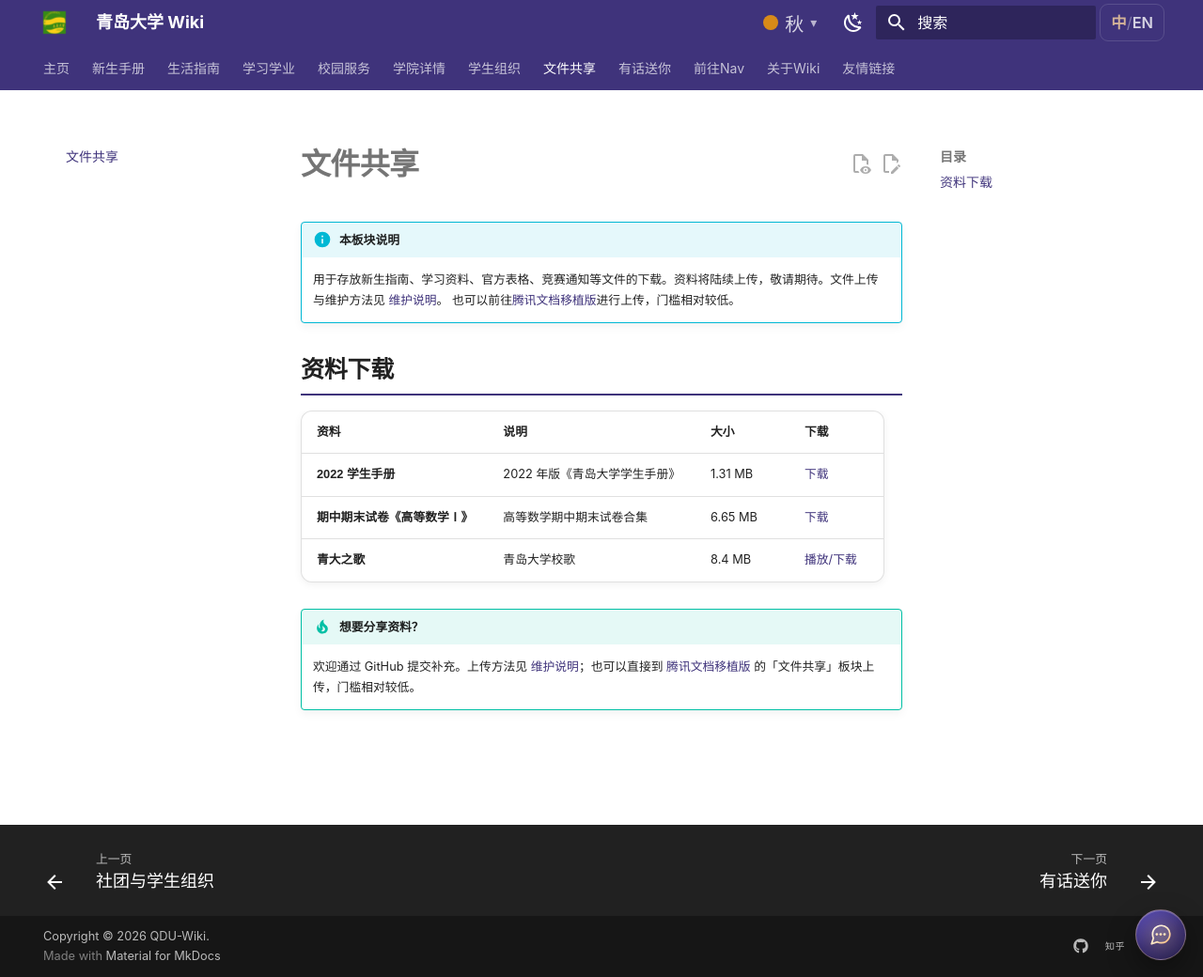
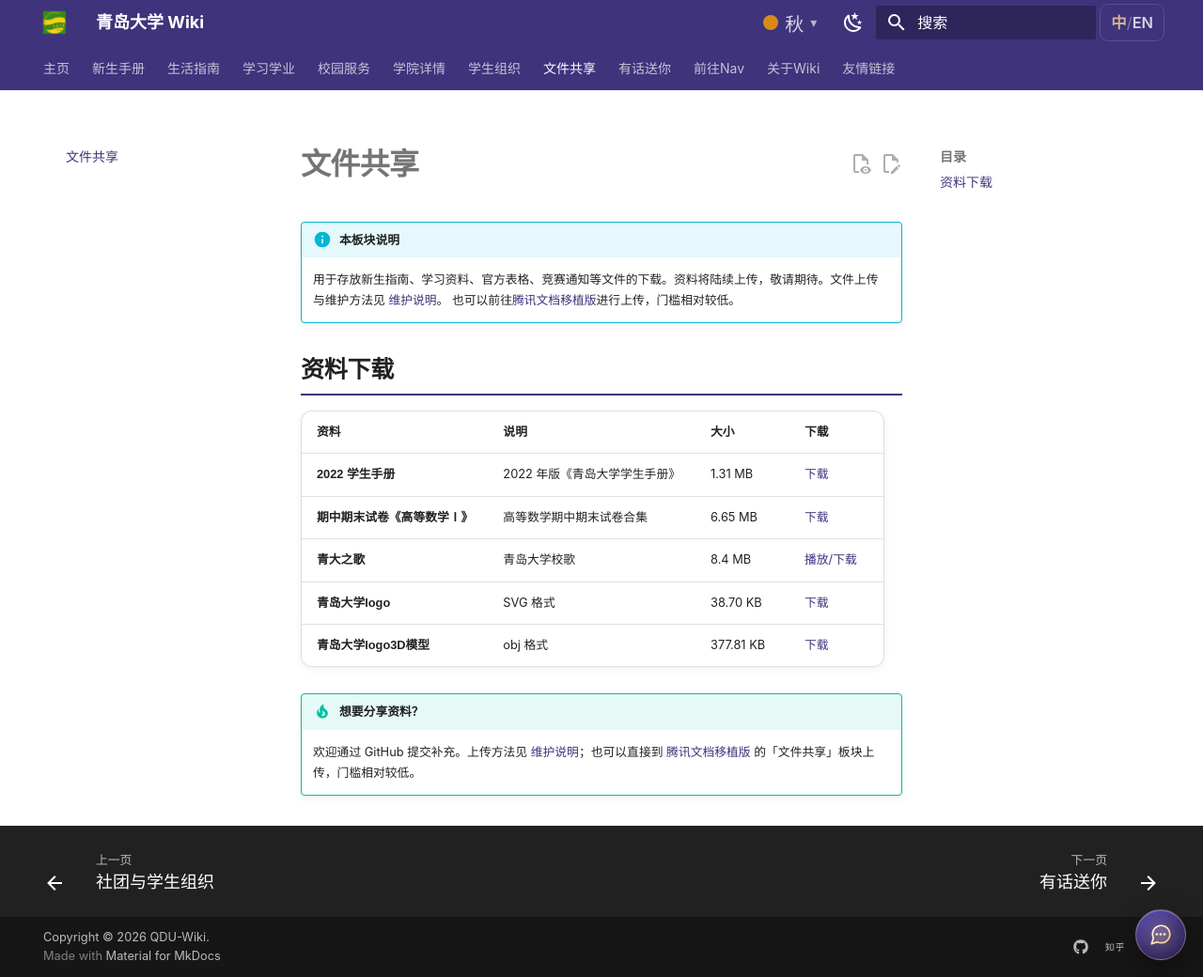
Before and after one commit to IceofTea/QDU-Wiki, an MkDocs documentation site: the page built from docs/share/index.md, in a window 1280 px wide and 1040 px high. Shown: the whole window at 94% size. Built offline with MkDocs 1.6.1 and Material for MkDocs 9.7.7, drawn with Linux system fonts in a browser that asks for light colours; comment, search, counter and statistics services are not loaded.

Commit message:
docs: 添加青岛大学logo及3D模型资源
在资料分享页面新增青岛大学SVG格式logo和obj格式3D模型的下载入口，完善校园相关资料内容

```diff
--- a/docs/share/index.md
+++ b/docs/share/index.md
@@ -11,6 +11,8 @@
 | **2022 学生手册** | 2022 年版《青岛大学学生手册》 | 1.31 MB | [下载](files/2022学生手册03.pdf) |
 | **期中期末试卷《高等数学Ⅰ》** | 高等数学期中期末试卷合集 | 6.65 MB | [下载](files/期中期末试卷《高等数学Ⅰ》.zip) |
 | **青大之歌** | 青岛大学校歌 | 8.4 MB | [播放/下载](files/青大之歌.mp3) |
+| **青岛大学logo** | SVG 格式| 38.70 KB | [下载](files/青岛大学logo.svg) |
+| **青岛大学logo3D模型** | obj 格式 | 377.81 KB | [下载](files/青岛大学logo模型.zip) |
 
 !!! tip "想要分享资料？"
     欢迎通过 GitHub 提交补充。上传方法见 [维护说明](../about/guide.md)；也可以直接到 [腾讯文档移植版](https://docs.qq.com/aio/DVFJnbFR3TWdzbFVn) 的「文件共享」板块上传，门槛相对较低。
```
Also changed, not shown: docs/share/files/青岛大学logo.svg (added), 1 other file.
